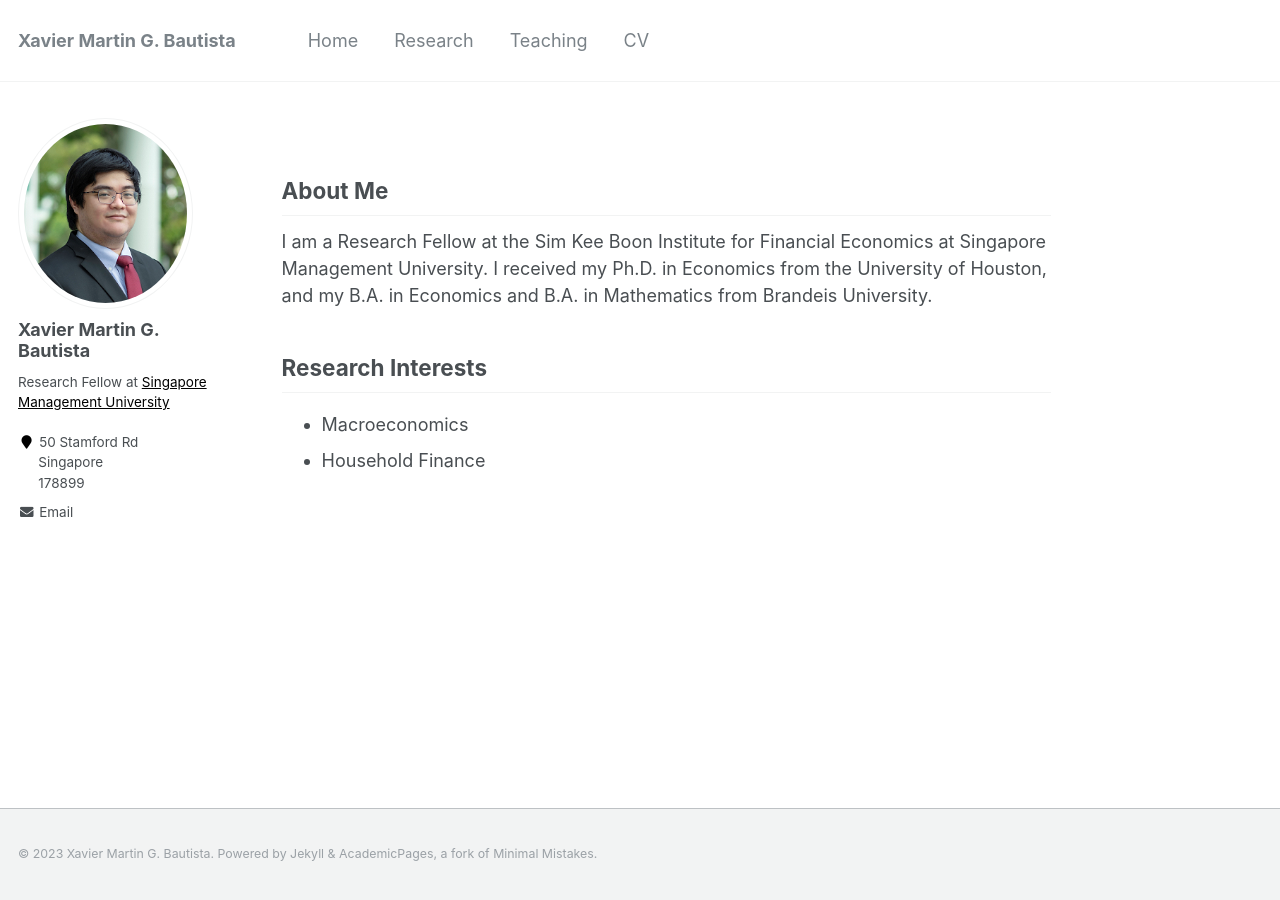
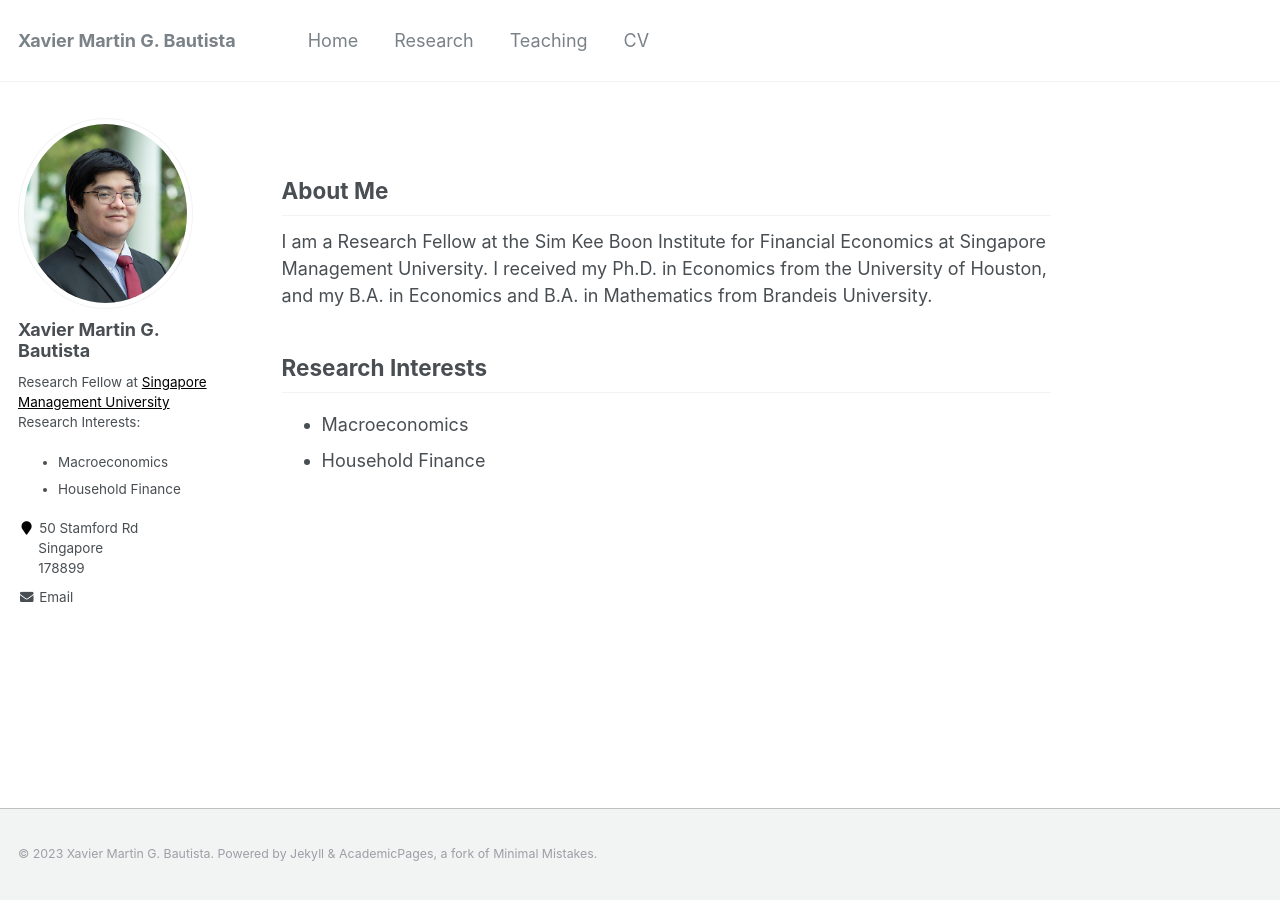
Before and after one commit to xmgbautista/xmgbautista.github.io, a Jekyll site: the page built from _pages/about.md, in a window 1280 px wide. Built offline with Jekyll 4.4.1, drawn with Linux system fonts in a browser that asks for light colours.

Commit message:
Update _config.yml

```diff
--- a/_config.yml
+++ b/_config.yml
@@ -82,7 +82,7 @@
 author:
   name             : "Xavier Martin G. Bautista"
   avatar           : "avatar/bautista_headshot.png"
-  bio              : "Research Fellow at <a style='color: black;' href='https://skbi.smu.edu.sg/'>Singapore Management University</a>"
+  bio              : "Research Fellow at <a style='color: black;' href='https://skbi.smu.edu.sg/'>Singapore Management University</a><br>Research Interests:<ul><li>Macroeconomics</li><li>Household Finance</li></ul>"
   location         : "50 Stamford Rd <br> &ensp;&emsp;Singapore <br> &ensp;&emsp;178899"
   employer         :
   pubmed           :
```
